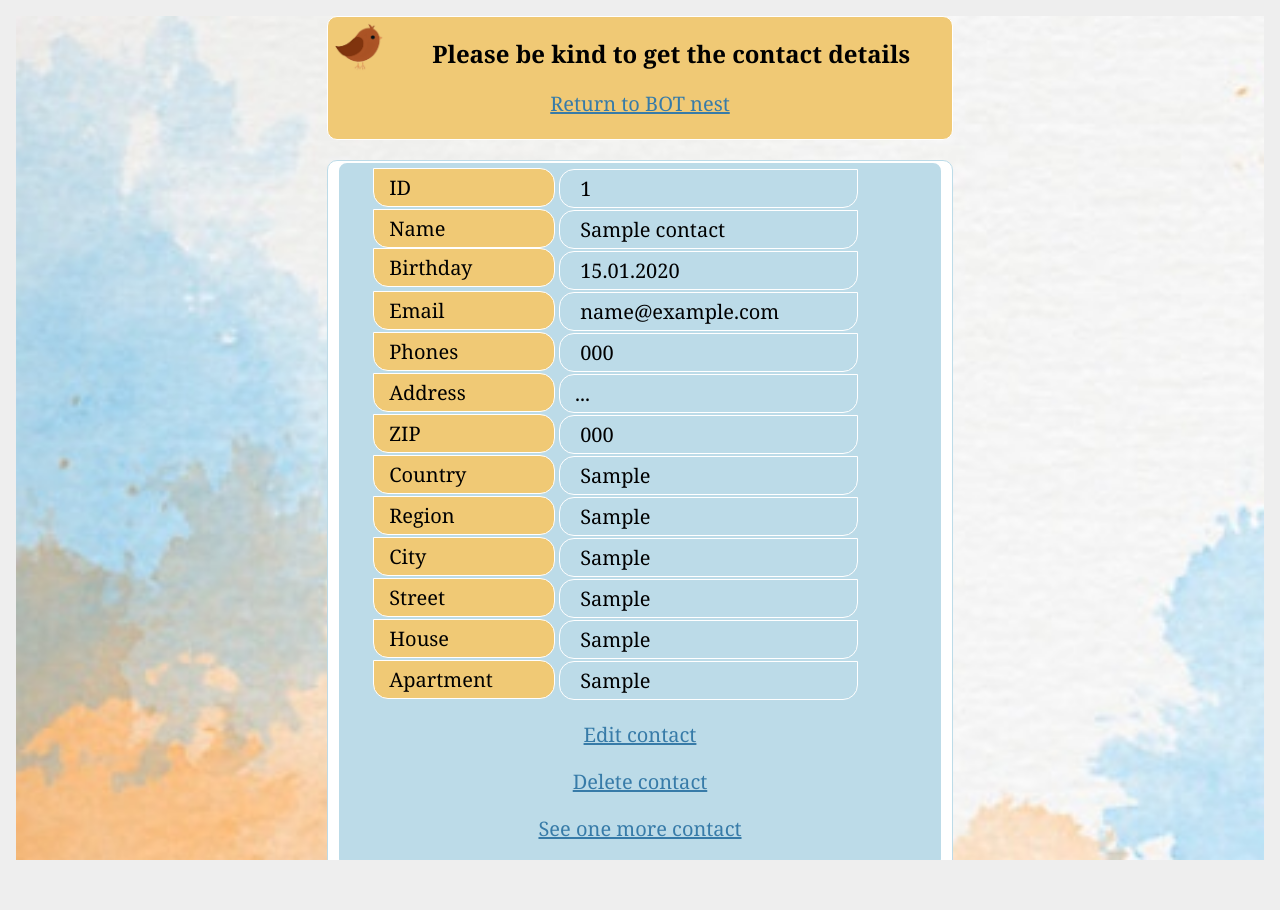
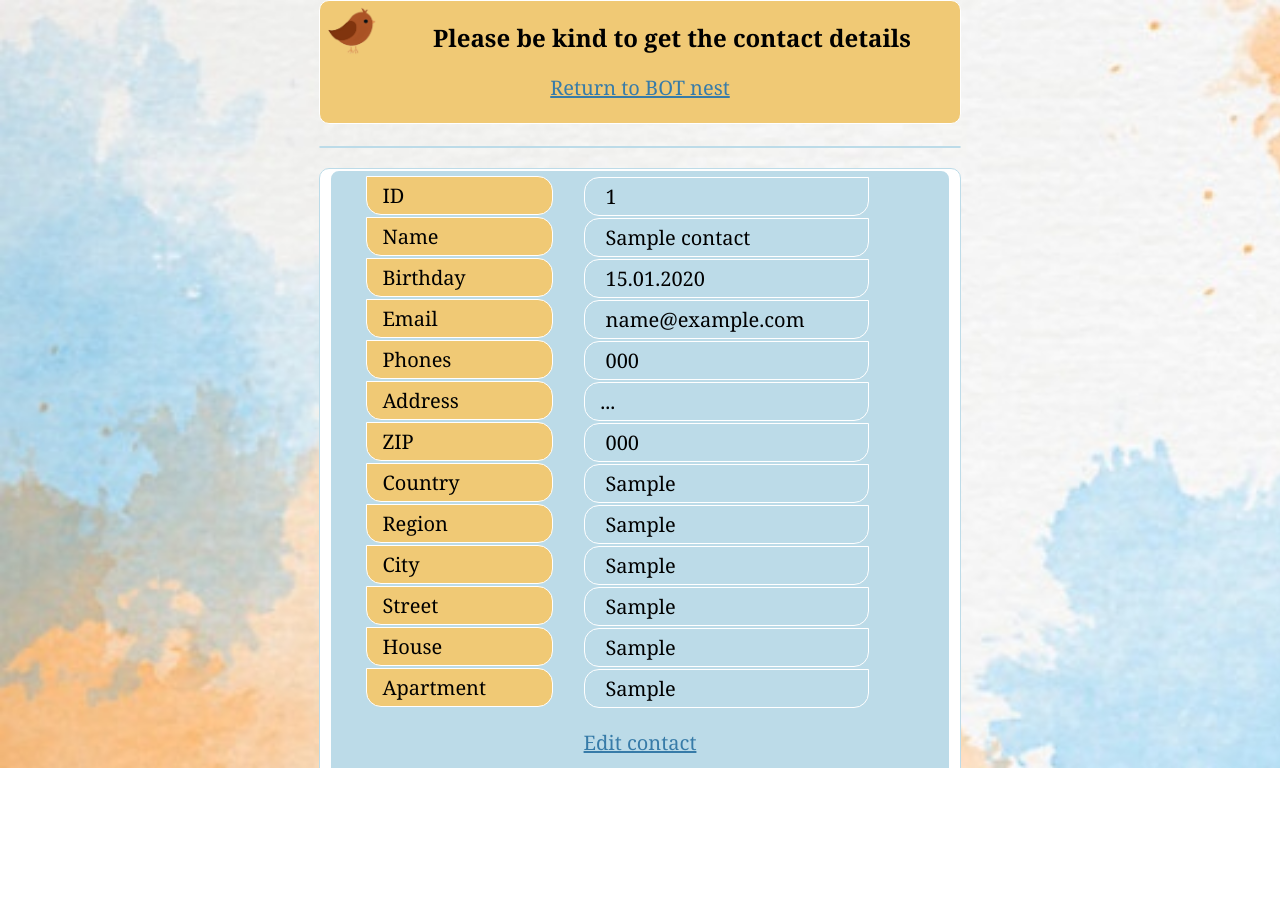
Before and after one commit to anna-khodyka/draft-project-2, a Flask app: page /contact/contact_detail/1 in a window 1280 px wide. Run offline with Flask 2, Linux system fonts and the light colour scheme; the visitor is signed in with stand-in values (Sample User, id 1); tables that the repository leaves empty hold one stand-in row (values such as "Sample post").

Commit message:
Templates_check

```diff
--- a/bot/init_bp.py
+++ b/bot/init_bp.py
@@ -63,8 +63,9 @@ def before_request():
     if ("user" not in session or session["user"] is None) and request.endpoint not in [
         "login.login",
         "login.register",
-    ]:
+    ] and request.endpoint != 'static':
         return redirect(url_for("login.login"))
+    print("Static url:")
     return None
 
 
--- a/bot/static/style.css
+++ b/bot/static/style.css
@@ -1,4 +1,9 @@
-html { font-family: sans-serif; background: #eee; padding: 1rem; }
+html { font-family: sans-serif; background: url('/static/background.jpg');
+        -webkit-background-size: cover;
+         -moz-background-size: cover;
+         -o-background-size: cover;
+         background-size: cover;
+         background-repeat: no-repeat, repeat;}
   #table-wrapper {
       position:relative;
      }
@@ -8,7 +13,7 @@ html { font-family: sans-serif; background: #eee; padding: 1rem; }
       margin-top:20px;
     }
     #big-table-scroll {
-      height:700px;
+      height:600px;
       overflow:auto;
       margin-top:20px;
     }
--- a/bot/templates/base.html
+++ b/bot/templates/base.html
@@ -7,6 +7,7 @@
 </head>
 
 <link rel="stylesheet" href="{{ url_for('static', filename='style.css') }}">
+
 <div align="center">
 	<div style= "width: 50%;
 	height:100%;
@@ -28,6 +29,21 @@
 					<a href= /bot-command>Return to BOT nest</a><br>&nbsp;
 				</div>
 	</div>
+</div>
+<br>
+<div style="width:50%;
+			height:auto;
+			margin: 0 auto;
+			background-color: white;
+			border-radius:10px;
+			border: 1px solid #bcdbe8;
+			align: center;">
+			{% block upload %}{% endblock %}
+</div>
+
+<div align = 'center'>
+			{% block links_ %}{% endblock %}
+
 </div>
 
 <div id="table-wrapper">
@@ -53,4 +69,5 @@
 			{% block links %}{% endblock %}
 
 </div>
+
 </html>
--- a/bot/templates/base_OK.html
+++ b/bot/templates/base_OK.html
@@ -32,7 +32,8 @@
 </div>
 
 <div align = 'center'>
+	<br>
 	{% block links %}{% endblock %}
 </div>
-
+<br>
 </html>
--- a/bot/templates/contact/all_contacts.html
+++ b/bot/templates/contact/all_contacts.html
@@ -9,10 +9,11 @@
 {% endblock %}
 {% block supertable %}
   {%for res in result %}
-     <div class="record-note" style="width: 18%; float: left; text-align: left;" >
+
+     <div class="record-note" style="width: 20%; float: left; text-align: left;" >
                 <a href =/contact/contact_detail/{{res.contact_id}}>ID {{res.contact_id}}</a>
         </div>
-        <div class="record-note" style="width: 70%; float: right; text-align: center;">
+        <div class="record-note" style="width: 60%; float: right; text-align: center;">
                 {{res.name}}
         </div>
         <div>
--- a/bot/templates/contact/contact_details.html
+++ b/bot/templates/contact/contact_details.html
@@ -40,70 +40,71 @@
 <table style= "width: 90%; float: center; border: none;" >
     <tr>
     <td class="left-column">ID</td>
-    <td style="float:right; width: 65%">
+    <td style="float:right; width: 60%">
         <div class="right-column">&nbsp{{contact.contact_id}}</div>
     </td></tr>
     <tr>
     <td class="left-column">Name</td>
-    <td style="float:right; width: 65%">
+    <td style="float:right; width: 60%">
         <div class="right-column">&nbsp{{contact.name}}</div>
     </td>
+    <tr>
     <td class="left-column">Birthday</td>
-    <td style="float:right; width: 65%">
+    <td style="float:right; width: 60%">
         <div class="right-column">&nbsp{{contact.birthday}}</div>
     </td></tr>
     <tr>
     <td class="left-column">Email</td>
-    <td style="float:right; width: 65%">
+    <td style="float:right; width: 60%">
         <div class="right-column">&nbsp{{email}}</div>
     </td></tr>
     <tr>
     <td class="left-column">Phones</td>
     {% for item in phone %}
-        <td style="float:right; width: 65%">
+        <td style="float:right; width: 60%">
             <div class="right-column">&nbsp{{item}}</div>
         </td>
     {% endfor %}
     </tr>
     <tr>
     <td class="left-column">Address</td>
-    <td style="float:right; width: 65%">
+    <td style="float:right; width: 60%">
         <div class="right-column">...</div>
     </td>
     </tr>
     <tr>
     <td class="left-column">ZIP</td>
-    <td style="float:right; width: 65%">
+    <td style="float:right; width: 60%">
         <div class="right-column">&nbsp{{address.zip}}</div>
     </td></tr>
     <tr>
     <td class="left-column">Country</td>
-    <td style="float:right; width: 65%">
+    <td style="float:right; width: 60%">
         <div class="right-column">&nbsp{{address.country}}</div>
     </td></tr>
         <tr>
     <td class="left-column">Region</td>
-    <td style="float:right; width: 65%">
+    <td style="float:right; width: 60%">
         <div class="right-column">&nbsp{{address.region}}</div>
     </td></tr>
         <tr>
     <td class="left-column">City</td>
-    <td style="float:right; width: 65%">
+    <td style="float:right; width: 60%">
         <div class="right-column">&nbsp{{address.city}}</div>
     </td></tr>
         <tr>
     <td class="left-column">Street</td>
-    <td style="float:right; width: 65%">
+    <td style="float:right; width: 60%">
         <div class="right-column">&nbsp{{address.street}}</div>
     </td></tr>
         <tr>
     <td class="left-column">House</td>
-    <td style="float:right; width: 65%">
+    <td style="float:right; width: 60%">
         <div class="right-column">&nbsp{{address.house}}</div>
     </td></tr>
         <tr>
     <td class="left-column">Apartment</td>
-    <td style="float:right; width: 65%">
+    <td style="float:right; width: 60%">
         <div class="right-column">&nbsp{{address.apartment}}</div>
     </td></tr>
 
--- a/bot/templates/contact/contact_found.html
+++ b/bot/templates/contact/contact_found.html
@@ -16,10 +16,10 @@
 {% if result %}
 <form method = "POST">
       {%for res in result %}
-        <div class="record-note" style="width: 18%; float: left; text-align: left;" >
+        <div class="record-note" style="width: 25%; float: left; text-align: left;" >
                 <a href =/contact/contact_detail/{{res.contact_id}}>ID {{res.contact_id}}</a>
         </div>
-        <div class="record-note" style="width: 70%; float: right; text-align: center;">
+        <div class="record-note" style="width: 60%; float: right; text-align: center;">
                 {{res.name}}
         </div>
         <div>
--- a/bot/templates/contact/search_contact_to_delete.html
+++ b/bot/templates/contact/search_contact_to_delete.html
@@ -19,7 +19,7 @@
 				   style="width:80%;
 				   border-radius: 10px 10px 10px 10px;
 				   border: 1px solid #bcdbe8;
-				   align:center; font-size: 20px;	">
+				   align:center; font-size: 18px;	">
 		</div>
 
 			<div style="text-align:center;"><input type="submit" value="Select contact to delete" style="width:50%; border: 1px solid white; font-size: 20px; "></div>
--- a/bot/templates/file/file_to_upload.html
+++ b/bot/templates/file/file_to_upload.html
@@ -8,7 +8,7 @@
 	Please choose the file you would like to upload.
 {% endblock %}
 
-{% block supertable %}
+{% block upload %}
 <script type="text/javascript">
     function FormLoad()
     {
@@ -62,7 +62,7 @@
 
 {% endblock%}
 
-{% block links %}
+{% block links_ %}
 <table style =" border: none; background-color: transparent">
 
     <tr style =" border: none; background-color: transparent">
--- a/bot/templates/note/add_note.html
+++ b/bot/templates/note/add_note.html
@@ -69,11 +69,11 @@
                 {% endfor %}
             {% endif%}
         </div>
-        <div>
+        <div >
              <input type="submit"
                     value="Save note"
                     id="note_submit"
-                    style = "width: 100%; vertical-align: bottom; bottom; border: 1px solid white;">
+                    style = "width: 60%; vertical-align: bottom; bottom; border: 1px solid white;">
          </div>
     </div>
 
```
Also changed, not shown: bot/templates/contact/contact_to_delete.html (+7 -14 lines), bot/templates/contact/edit_contact.html (+5 -5 lines), bot/templates/file/file_to_download.html (+32 -43 lines), bot/templates/login/log.html (+3 -10 lines).
